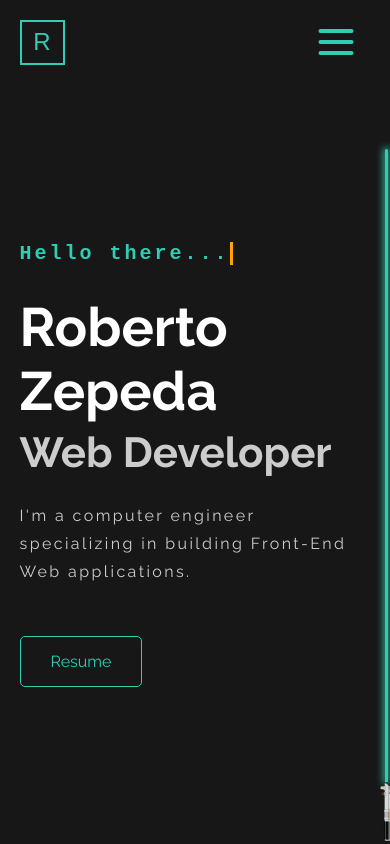
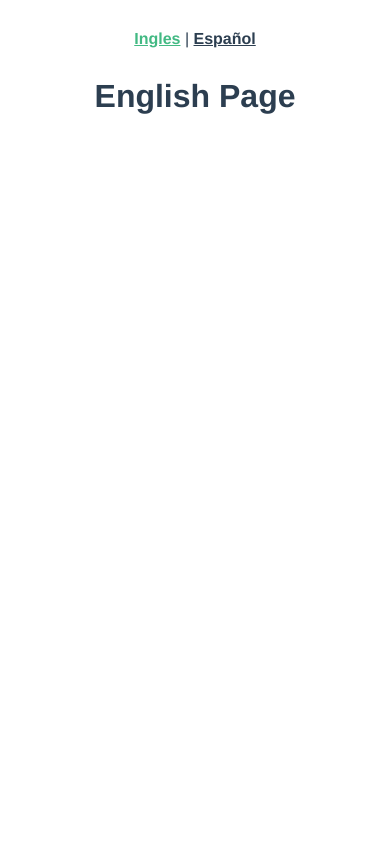
Before and after one commit to robertozh29/Portfolio, a Vue app: page / in a window 390 px wide. Shown: the top 844 px of the page. Built offline with nearby package versions, Linux system fonts and the light colour scheme.

Commit message:
Vue-router init

```diff
--- a/src/App.vue
+++ b/src/App.vue
@@ -1,116 +1,30 @@
 <template>
-  <div class="app">
-
-    <!--Layout-->
-    <Navbar />
-    <Social />
-    <Lightsaber />
-    <!--End Layout-->
-    <div class="content">
-      <Header />
-      <About />
-      <Projects />
-      <Contact />
-    </div>
-
+  <div id="nav">
+    <router-link to="/">Ingles</router-link> |
+    <router-link to="/es">Español</router-link>
   </div>
+  <router-view/>
 </template>
 
-<script>
-// Layout
-import Navbar from './components/Navbar.vue'
-import Social from './components/Social.vue'
-import Lightsaber from './components/Lightsaber.vue'
-
-// Content
-import Header from './components/Header.vue'
-import About from './components/About.vue'
-import Projects from './components/Projects.vue'
-import Contact from './components/Contact.vue'
-//
-
-
-
-export default {
-  name: 'App',
-  components: {
-    Navbar,
-    Lightsaber,
-    Social,
-    Header,
-    About,
-    Projects,
-    Contact
-  }
-}
-</script>
-
 <style>
-.app{
-  width: 100vw;
-  min-height: 100vh;
-  font-family: 'Raleway';
+#app {
+  font-family: Avenir, Helvetica, Arial, sans-serif;
   -webkit-font-smoothing: antialiased;
-  color: #cccccc;
-  background-color: #171717;
+  -moz-osx-font-smoothing: grayscale;
+  text-align: center;
+  color: #2c3e50;
 }
 
-.navbar{
-  position: fixed;
-  top: 0;
-  left: 0;
-  z-index: 2;
+#nav {
+  padding: 30px;
 }
 
-.content{
-  padding: 0 30vh;
-  display: flex;
-  flex-direction: column;
-  flex-wrap: wrap;
+#nav a {
+  font-weight: bold;
+  color: #2c3e50;
 }
 
-.header{
-  min-height: 110vh;
+#nav a.router-link-exact-active {
+  color: #42b983;
 }
-
-.about{
-  min-height: 100vh;
-}
-
-.projects{
-  min-height: 100vh;
-}
-
-.contact{
-  min-height: 100vh;
-}
-
-.social{
-  position: fixed;
-  bottom: 2.5px;
-  left: calc(5vw - 40px);
-}
-
-.lightsaber{
-  position: fixed;
-  bottom: 2.5px;
-  right: 5vw;
-}
-
-@media screen and (max-width: 800px){
-    .app{
-      width: 100%;
-    }
-    .social{
-      display: none;
-    }
-    .content{
-      padding: 0 5%;
-    }
-    .lightsaber{
-      bottom: 2.5px;
-      right: -10px;
-    }
-}
-
 </style>
--- a/src/main.js
+++ b/src/main.js
@@ -1,4 +1,5 @@
 import { createApp } from 'vue'
 import App from './App.vue'
+import router from './router'
 
-createApp(App).mount('#app')
+createApp(App).use(router).mount('#app')
--- /dev/null
+++ b/src/router/index.js
@@ -0,0 +1,25 @@
+import { createRouter, createWebHistory } from 'vue-router'
+import Home from '../views/Home.vue'
+
+const routes = [
+  {
+    path: '/',
+    name: 'Home',
+    component: Home
+  },
+  {
+    path: '/es',
+    name: 'Español',
+    // route level code-splitting
+    // this generates a separate chunk (about.[hash].js) for this route
+    // which is lazy-loaded when the route is visited.
+    component: () => import(/* webpackChunkName: "about" */ '../views/Español.vue')
+  }
+]
+
+const router = createRouter({
+  history: createWebHistory(process.env.BASE_URL),
+  routes
+})
+
+export default router
--- /dev/null
+++ b/src/views/Español.vue
@@ -0,0 +1,5 @@
+<template>
+  <div class="about">
+    <h1>Pagina Español</h1>
+  </div>
+</template>
--- /dev/null
+++ b/src/views/Home.vue
@@ -0,0 +1,16 @@
+<template>
+  <div class="home">
+    <h1>English Page</h1>
+  </div>
+</template>
+
+<script>
+// @ is an alias to /src
+
+export default {
+  name: 'Home',
+  components: {
+
+  }
+}
+</script>
```
Also changed, not shown: package.json (+13 -11 lines), 2 other files (tests, documents, lock files or other folders).
